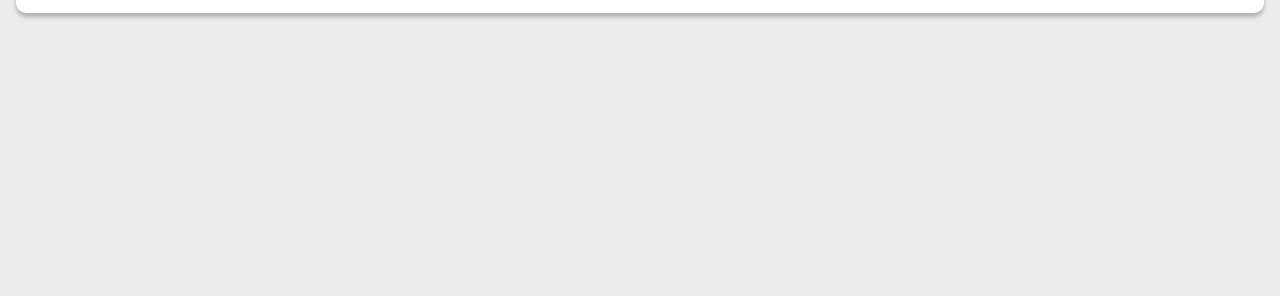
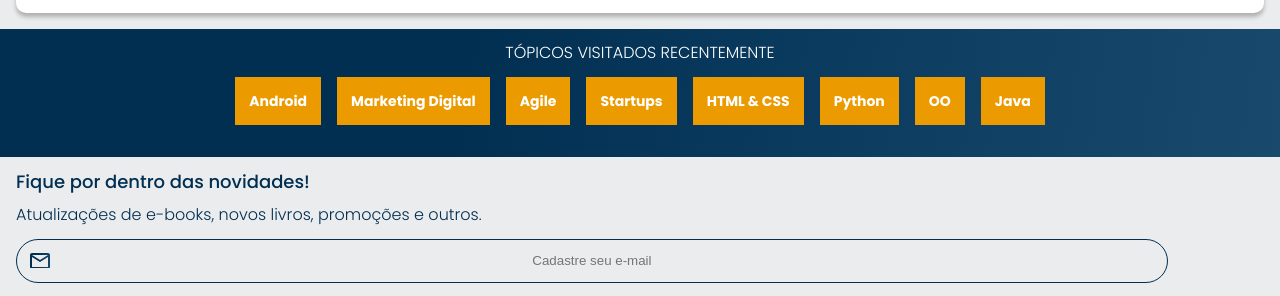
Before and after one commit to ByGuiiM/AluraBooks, a plain HTML site: page index.html in a window 1280 px wide. Shown: the part 2306-2602 px from the top of the page. Before the commit the page ends 2335 px from the top, so only its background shows below. Drawn offline with nearby package versions, Linux system fonts and the light colour scheme.

Commit message:
topicos e novidades (ainda em teste) adicionados

```diff
--- a/index.html
+++ b/index.html
@@ -151,26 +151,26 @@
             </div>
         </div>
     </section>
+    <section class="topico">
+        <h2 class="topico__titulo">TÓPICOS VISITADOS RECENTEMENTE</h3>
+            <ul class="topico__lista">
+                <li class="topico__lista-link"><a href="">Android</a></li>
+                <li class="topico__lista-link"><a href="">Marketing Digital</a></li>
+                <li class="topico__lista-link"><a href="">Agile</a></li>
+                <li class="topico__lista-link"><a href="">Startups</a></li>
+                <li class="topico__lista-link"><a href="">HTML & CSS</a></li>
+                <li class="topico__lista-link"><a href="">Python</a></li>
+                <li class="topico__lista-link"><a href="">OO</a></li>
+                <li class="topico__lista-link"><a href="">Java</a></li>
+            </ul>
+    </section>
+    <section class="novidades">
+        <h3 class="novidades__titulo">Fique por dentro das novidades!</h3>
+        <p class="novidades__texto">Atualizações de e-books, novos livros, promoções e outros.</p>
+        <input type="email" class="email" placeholder="Cadastre seu e-mail" id="email">
+    </section>
 
     <footer class="rodape">
-        <section class="rodape__topico">
-            <h3 class="rodape__topico__titulo">TÓPICOS VISITADOS RECENTEMENTE</h3>
-            <ul class="rodape__lista">
-                <li class="rodape__lista__link"><a href="">Android</a></li>
-                <li class="rodape__lista__link"><a href="">Marketing Digital</a></li>
-                <li class="rodape__lista__link"><a href="">Agile</a></li>
-                <li class="rodape__lista__link"><a href="">Startups</a></li>
-                <li class="rodape__lista__link"><a href="">HTML & CSS</a></li>
-                <li class="rodape__lista__link"><a href="">Python</a></li>
-                <li class="rodape__lista__link"><a href="">OO</a></li>
-                <li class="rodape__lista__link"><a href="">Java</a></li>
-            </ul>
-        </section>
-        <section class="rodape__novidades">
-            <h3 class="rodape__novidades__titulo">Fique por dentro das novidades!</h3>
-            <p class="rodape__novidades__texto">Atualizações de e-books, novos livros, promoções e outros.</p>
-            <input type="email" class="rodape__email" placeholder="Cadastre seu e-mail" id="rodape-email">
-        </section>
         <section class="rodape__creditos">
 
         </section>
--- /dev/null
+++ b/styles/novidades.css
@@ -0,0 +1,29 @@
+.novidades {
+    color: var(--azul);
+    padding: 1em;
+}
+
+.novidades__titulo {
+    font-weight: 500;
+    font-size: 1.125rem;
+}
+
+.novidades__texto {
+    font-weight: 300;
+    padding: 1em 0;
+}
+
+.email {
+    background-color: transparent;
+    border: 1px solid var(--azul);
+    border-radius: 2em;
+    padding: 1em;
+    width: 90%;
+}
+
+.email::placeholder {
+    background-image: url(../assets/Email.svg);
+    background-repeat: no-repeat;
+    text-align: center;
+    background-position: 0 1em 1em 1em;
+}
--- a/styles/style.css
+++ b/styles/style.css
@@ -1,6 +1,8 @@
 @import url(../styles/header.css);
 @import url(../styles/banner.css);
 @import url(../styles/carrossel.css);
+@import url(../styles/topicos.css);
+@import url(../styles/novidades.css);
 
 :root {
     --cor-fundo: #EBECEE;
@@ -20,52 +22,35 @@ body {
 
  /* Isso aqui ainda vai ser adicionado!! */
 .rodape {
-    display: none;
+
 }
 
-.rodape__topico {
-    background: var(--azul-degrade);
-    color: var(--cor-branco);
+.novidades {
+    color: var(--azul);
+    padding: 1em;
 }
 
-.rodape__topico__titulo {
-    font-weight: 300;
-    text-align: center;
-    margin-bottom: 2em;
+.novidades__titulo {
+    font-weight: 500;
+    font-size: 1.125rem;
 }
 
-.rodape__lista {
-    list-style-type: none;
+.novidades__texto {
+    font-weight: 300;
+    padding: 1em 0;
 }
 
-.rodape__lista__link {
-    padding: 0.5em;
-}
-
-.rodape__lista__link a {
-    text-decoration: none;
-    color: var(--cor-branco);
-    background-color: var(--texto-destaque);
-}
-
-.rodape__novidades {
-    color: var(--azul);
-}
-
-.rodape__novidades__titulo {
-    font-weight: 500;
-    font-size: 1.125rem;
-    margin: 1em;
-}
-
-.rodape__novidades__texto {
-    font-weight: 300;
-}
-
-.rodape__email {
+.email {
     background-color: transparent;
     border: 1px solid var(--azul);
     border-radius: 2em;
     padding: 1em;
-    width: 100%;
+    width: 90%;
 }
+
+.email::placeholder {
+    background-image: url(../assets/Email.svg);
+    background-repeat: no-repeat;
+    text-align: center;
+    background-position: 0 1em 1em 1em;
+}
--- /dev/null
+++ b/styles/topicos.css
@@ -0,0 +1,30 @@
+.topico {
+    background: var(--azul-degrade);
+    text-align: center;
+    padding: 1em 0;
+}
+
+.topico__titulo {
+    color: var(--cor-branco);
+    font-weight: 300;
+    text-align: center;
+}
+
+.topico__lista {
+    display: flex;
+    flex-wrap: wrap;
+    justify-content: center;
+}
+
+.topico__lista-link {
+    margin: 2em 0.5em;
+}
+
+.topico__lista-link a {
+    text-decoration: none;
+    color: var(--cor-branco);
+    background-color: var(--texto-destaque);
+    padding: 1em;
+    font-size: 0.875em;
+    font-weight: 700;
+}
```
